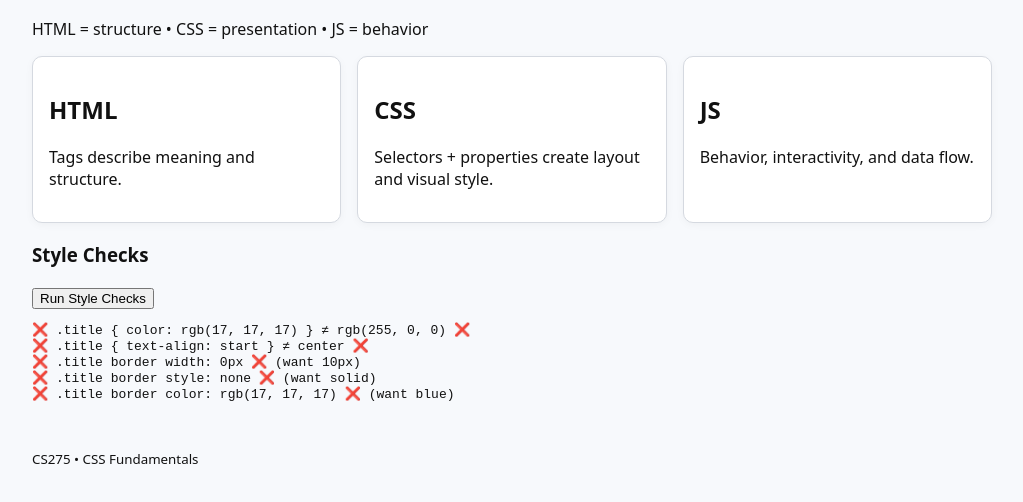
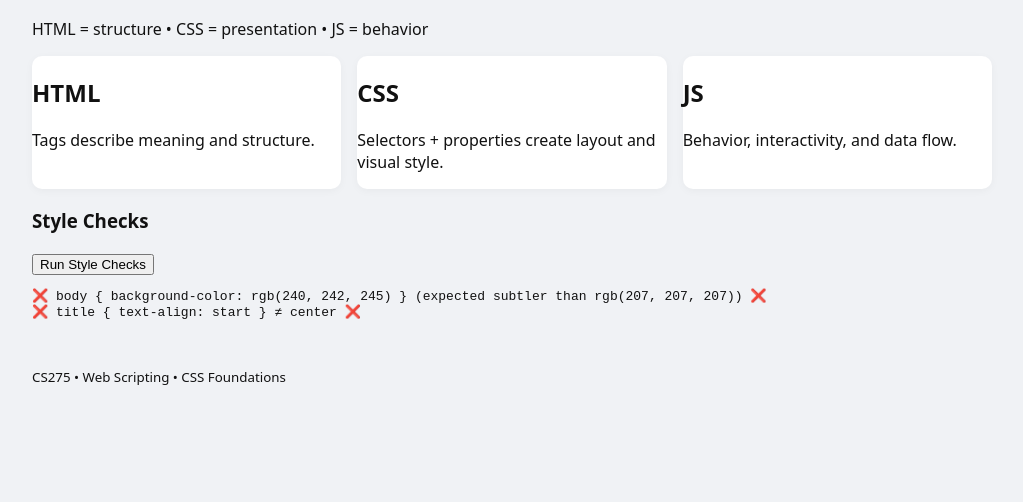
Before and after one commit to anthonyreynoldspublic/cs275, a plain HTML site: page 03lesson/01lab/index.html in a window 1280 px wide. Both pictures are taken after a click on the button "Run Style Checks". Shown: the part 202-704 px from the top of the page, without its empty margins (128-1151 px from the left). Drawn offline with Linux system fonts and the light colour scheme.

Commit message:
fixing 01lab styles and code

```diff
--- a/03lesson/01lab/css/styles.css
+++ b/03lesson/01lab/css/styles.css
@@ -1,14 +1,14 @@
 /* === CS275 styles.css starter ===*/
 
 body {
-  background: #f7f9fc; /* subtle tint */
+  background: #f0f2f5;
   color: #111;
 }
 
 #hero {
   text-transform: uppercase;
 }
-.title {
+title {
 }
 
 .dna-grid {
@@ -20,8 +20,6 @@ body {
 
 .dna-card {
   background: white;
-  border: 1px solid #d5d9e0;
-  padding: 1rem;
   border-radius: 10px;
   box-shadow: 0 2px 8px rgba(0,0,0,.04);
 }
--- a/03lesson/01lab/index.html
+++ b/03lesson/01lab/index.html
@@ -3,7 +3,7 @@
 <head>
   <meta charset="utf-8" />
   <meta name="viewport" content="width=device-width,initial-scale=1" />
-  <title>CS275 • Web DNA</title>
+  <title>Fix up some styles and check if they work right</title>
   <link rel="stylesheet" href="./css/styles.css" />
   <style>
 
@@ -50,7 +50,7 @@
   </main>
 
   <footer class="container">
-    <small>CS275 • CSS Fundamentals</small>
+    <small>CS275 • Web Scripting • CSS Foundations</small>
   </footer>
 
   <script src="./js/assert-css.js"></script>
--- a/03lesson/01lab/js/assert-css.js
+++ b/03lesson/01lab/js/assert-css.js
@@ -1,36 +1,69 @@
 // Tiny test harness that checks computed styles and prints ✅/❌
 // Intent: "test-first thinking = comprehension". Students fix CSS until checks pass.
 
-function assertStyle(selector, property, expected) {
+function parseRgb(colorString) {
+  // Regex to extract numbers from "rgb(r, g, b)"
+  const match = colorString.match(/rgb\((\d+),\s*(\d+),\s*(\d+)\)/);
+  if (match) {
+    // Convert strings to integers and return them as an array
+    return match.slice(1).map(Number);
+  }
+  return null; // Return null if the format isn't recognized
+}
+
+function assertStyle(selector, property, expected, mode = 'equals') {
   const el = document.querySelector(selector);
   if (!el) return { pass: false, msg: `Missing element: ${selector}` };
+
+  // 1. Get the actual value from the element
   const value = getComputedStyle(el).getPropertyValue(property).trim();
-  const pass = value === expected;
+
+  let pass = false;
+  let comparisonMessage = '';
+
+  if (mode === 'subtler') {
+    // 2. Subtlety Check Mode
+    const actualRgb = parseRgb(value);
+    const expectedRgb = parseRgb(expected);
+
+    if (actualRgb && expectedRgb) {
+      // Check if the actual color is less intense in AT LEAST ONE primary channel
+      // where the expected color was intense (value > 100)
+      const isSubtler = actualRgb.some((actualChannel, i) => {
+        const expectedChannel = expectedRgb[i];
+        // If the expected channel was strong (e.g., > 100)
+        // AND the actual channel is now weaker than the expected channel.
+        return expectedChannel > 100 && actualChannel < expectedChannel;
+      });
+
+      pass = isSubtler;
+      comparisonMessage = `(expected subtler than ${expected})`;
+
+    } else {
+      // Handle cases where colors can't be parsed (e.g., using hex or keyword)
+      pass = false;
+      comparisonMessage = `(Error: subtler check requires RGB format)`;
+    }
+
+  } else {
+    // 3. Default 'equals' Check Mode
+    pass = value === expected;
+    comparisonMessage = `≠ ${expected}`;
+  }
+
+  // 4. Return the result
   return {
     pass,
-    msg: `${selector} { ${property}: ${value} } ${pass ? '✅' : `≠ ${expected} ❌`}`
+    msg: `${selector} { ${property}: ${value} } ${pass ? '✅' : `${comparisonMessage} ❌`}`
   };
 }
 
 function runChecks() {
   const results = [];
-  // Checks match the Prompt Lab: red, centered, 10px blue border
-  results.push(assertStyle('.title', 'color', 'rgb(255, 0, 0)'));        // red
-  results.push(assertStyle('.title', 'text-align', 'center'));           // centered
+  results.push(assertStyle('body', 'background-color', 'rgb(207, 207, 207)', 'subtler'));
+  results.push(assertStyle('title', 'text-align', 'center'));
+  console.log('results', results);
 
-  // Border is 3-part; check width, style, color individually:
-  const title = document.querySelector('.title');
-  if (title) {
-    const cs = getComputedStyle(title);
-    const width = cs.getPropertyValue('border-top-width').trim();
-    const style = cs.getPropertyValue('border-top-style').trim();
-    const color = cs.getPropertyValue('border-top-color').trim();
-    results.push({ pass: width === '10px', msg: `.title border width: ${width} ${width === '10px' ? '✅' : '❌ (want 10px)'}` });
-    results.push({ pass: style === 'solid', msg: `.title border style: ${style} ${style === 'solid' ? '✅' : '❌ (want solid)'}` });
-    results.push({ pass: color === 'rgb(0, 0, 255)', msg: `.title border color: ${color} ${color === 'rgb(0, 0, 255)' ? '✅' : '❌ (want blue)'}` });
-  } else {
-    results.push({ pass: false, msg: 'Missing .title element ❌' });
-  }
 
   const out = results.map(r => (r.pass ? '✅ ' : '❌ ') + r.msg).join('\n');
   const pre = document.getElementById('check-output');
```
